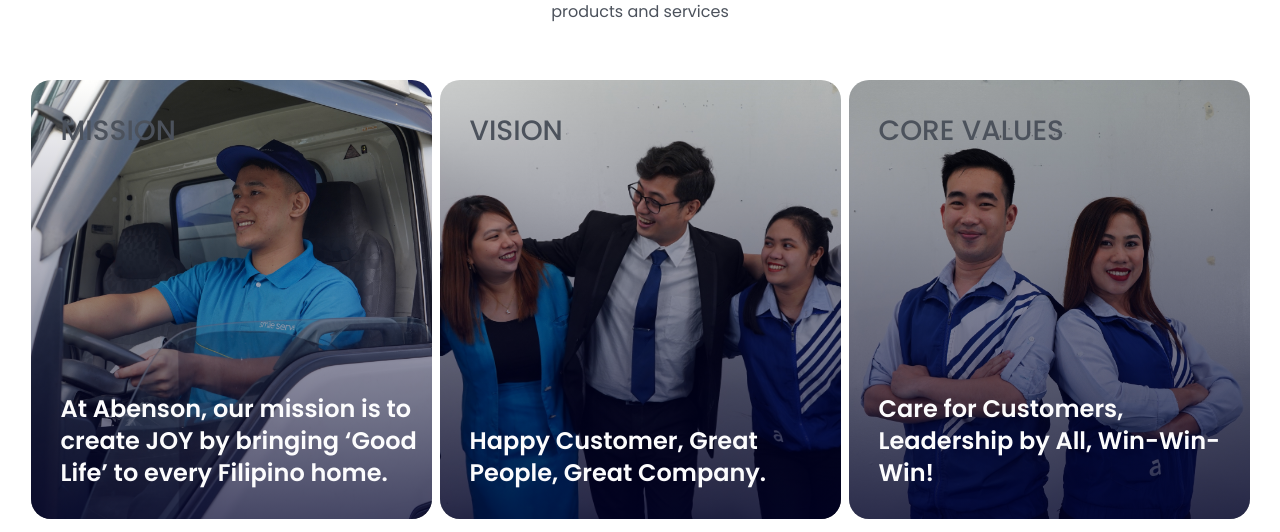
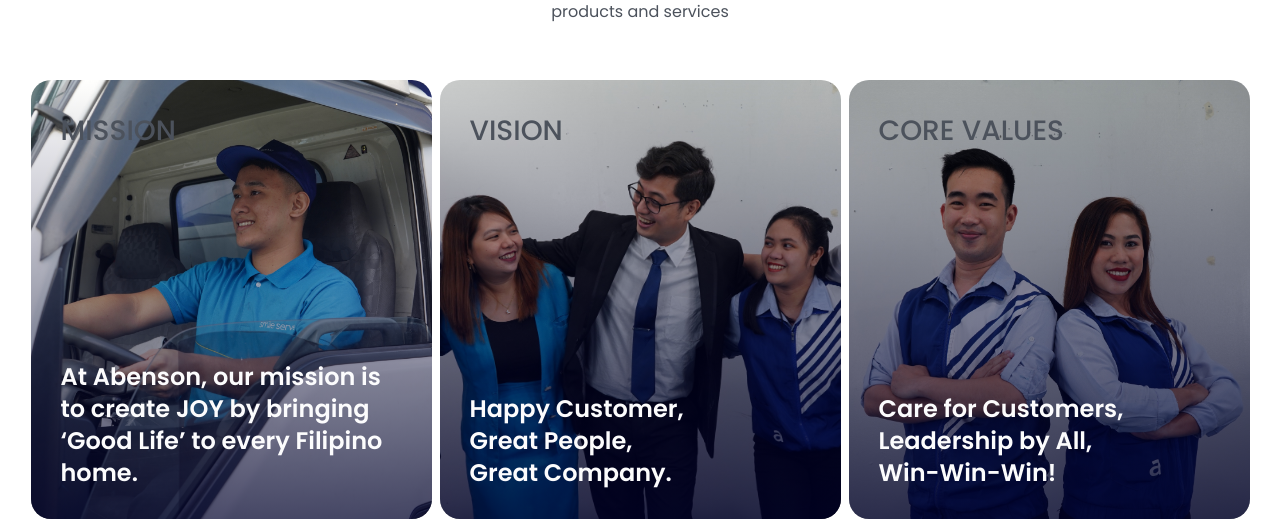
Before and after one commit to nnerb/abenson_landpage, a React (Vite) app: page / in a window 1280 px wide. Shown: the part 809-1341 px from the top of the page. Built offline with nearby package versions, Linux system fonts and the light colour scheme.

Commit message:
update description with line breaks

```diff
--- a/src/components/company-overview.jsx
+++ b/src/components/company-overview.jsx
@@ -3,18 +3,37 @@
 import core from "../assets/images/core.jpg"
 
 const details = [
-  { title: 'MISSION', description: 'At Abenson, our mission is to create JOY by bringing ‘Good Life’ to every Filipino home.' , image: mission },
-  { title: 'VISION', description: 'Happy Customer, Great People, Great Company.' , image: vision },
-  { title: 'CORE VALUES', description: 'Care for Customers, Leadership by All, Win-Win-Win!' , image: core }
+  {
+    title: 'MISSION',
+    description: 'At Abenson, our mission is to create JOY by bringing ‘Good Life’ to every Filipino home.' ,
+    image: mission
+  },
+  {
+    title: 'VISION',
+    description: `
+      Happy Customer,
+      Great People,
+      Great Company.
+    ` ,
+    image: vision
+  },
+  {
+    title: 'CORE VALUES',
+    description: `
+      Care for Customers,
+      Leadership by All,
+      Win-Win-Win!`,
+    image: core
+  }
 ]
 
 
 const CompanyOverview = () => {
   return (
-    <div className="p-4 w-full flex items-center justify-center">
-      <div className="inline-flex gap-2 overflow-auto scrollbar-hide cursor-pointer md:cursor-default" >
+    <section className="p-4 w-full flex items-center justify-center">
+      <ul className="inline-flex gap-2 overflow-auto scrollbar-hide cursor-pointer md:cursor-default" >
         {details.map((detail) => (
-          <div
+          <li
             key={detail.title}
             className="relative h-auto w-[401px] min-h-[188px] min-w-[177px] p-30"
           >
@@ -29,11 +48,19 @@
               className="object-cover h-full w-full rounded-primary"
             />
             <h1 className="absolute top-[13px] left-[13px] md:top-[30px] md:left-[30px] text-[14px] lg:text-[28px] text-primary-gray font-poppins-medium">{detail.title}</h1>
-            <p className="absolute bottom-[13px] left-[13px] md:bottom-[30px] md:left-[30px] lg:text-2xl text-primary-text font-poppins-semibold text-xs">{detail.description}</p>
-          </div>
+            <p
+              className="absolute bottom-[13px] left-[13px] right-[13px] text-primary-text font-poppins-semibold text-xs
+              md:bottom-[30px] md:left-[30px] md:right-[30px] lg:text-2xl"
+              dangerouslySetInnerHTML={{
+                __html: detail.title === "MISSION"
+                ? detail.description
+                : detail.description.replace(/,/g, ',<br />')
+              }}
+            />
+          </li>
         ))}
-      </div>
-    </div>
+      </ul>
+    </section>
    );
 }
 
```
